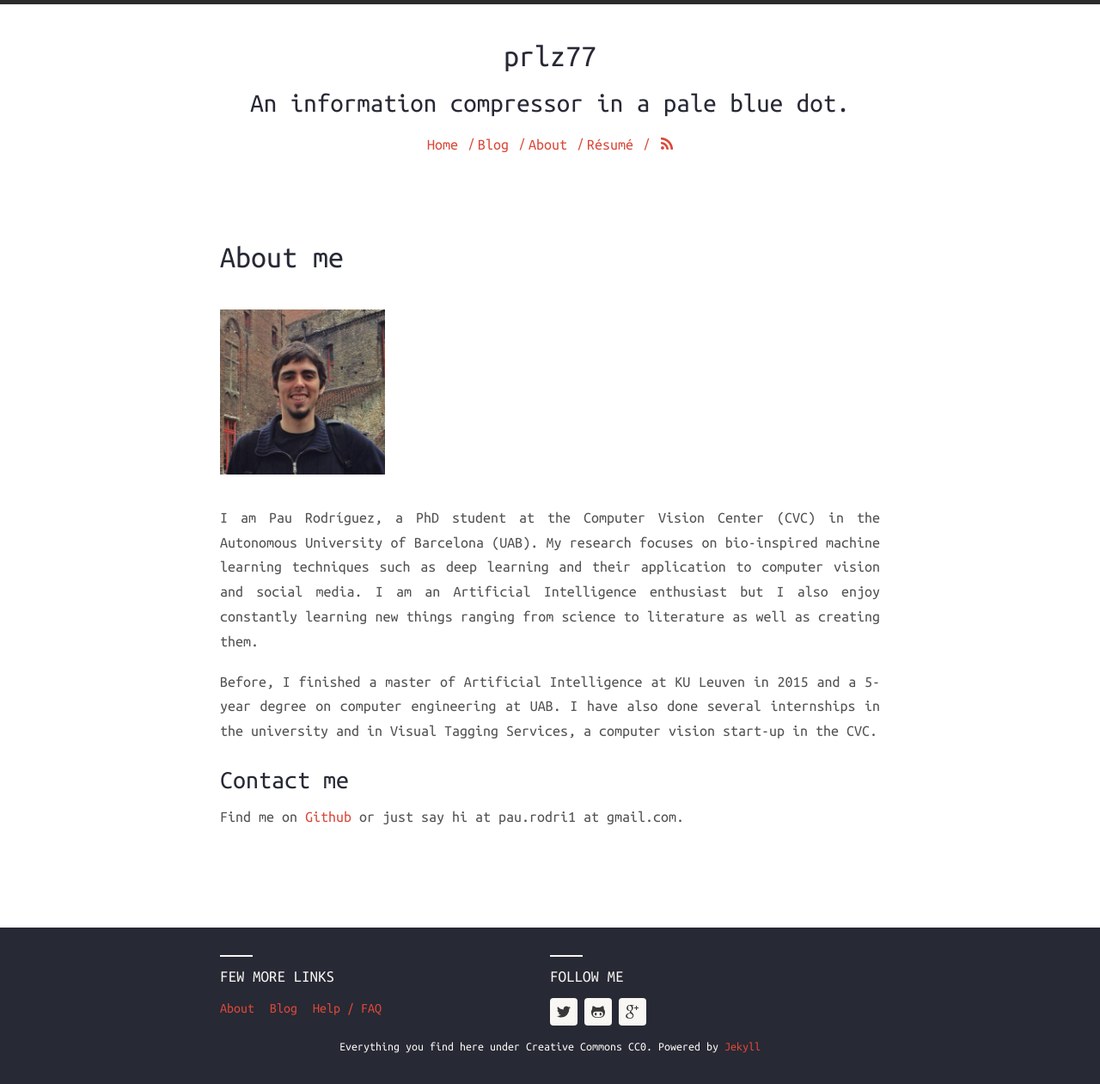
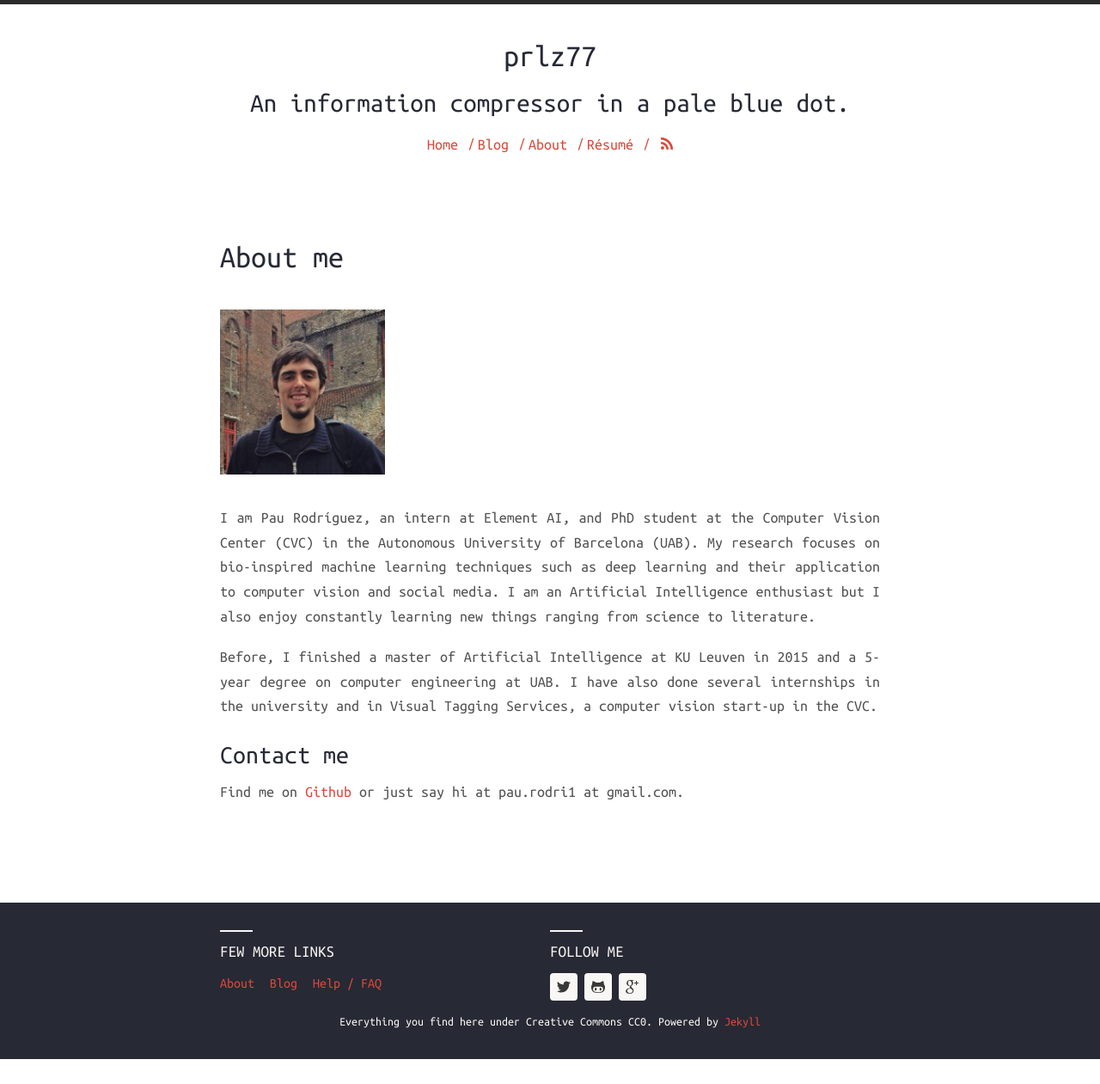
Before and after one commit to prlz77/prlz77.github.io, a Jekyll site: the page built from about.md, in a window 1280 px wide. Shown: the whole page at 86% size. Built offline with Jekyll 4.4.1, drawn with Linux system fonts in a browser that asks for light colours; nearby versions of some CDN libraries; after the commit the page ends 1232 px from its top, so only the background shows below that.

Commit message:
upload last source

```diff
--- a/about.md
+++ b/about.md
@@ -6,7 +6,11 @@ permalink: /about/
 
 <img src="{{ site.url }}/assets/me.jpg" alt="Me" style="width:25%;">
 
-I am Pau Rodríguez, a PhD student at the Computer Vision Center (CVC) in the Autonomous University of Barcelona (UAB). My research focuses on bio-inspired machine learning techniques such as deep learning and their application to computer vision and social media. I am an Artificial Intelligence enthusiast but I also enjoy constantly learning new things ranging from science to literature as well as creating them.
+I am Pau Rodríguez, an intern at Element AI, and PhD student at the Computer Vision Center (CVC) in the
+Autonomous University of Barcelona (UAB). My research focuses on bio-inspired
+machine learning techniques such as deep learning and their application to
+computer vision and social media. I am an Artificial Intelligence enthusiast but
+I also enjoy constantly learning new things ranging from science to literature.
 {: .text-justify}
 Before, I finished a master of Artificial Intelligence at KU Leuven in 2015 and a 5-year degree on computer engineering at UAB. I have also done several internships in the university and in Visual Tagging Services, a computer vision start-up in the CVC.
 {: .text-justify}
```
